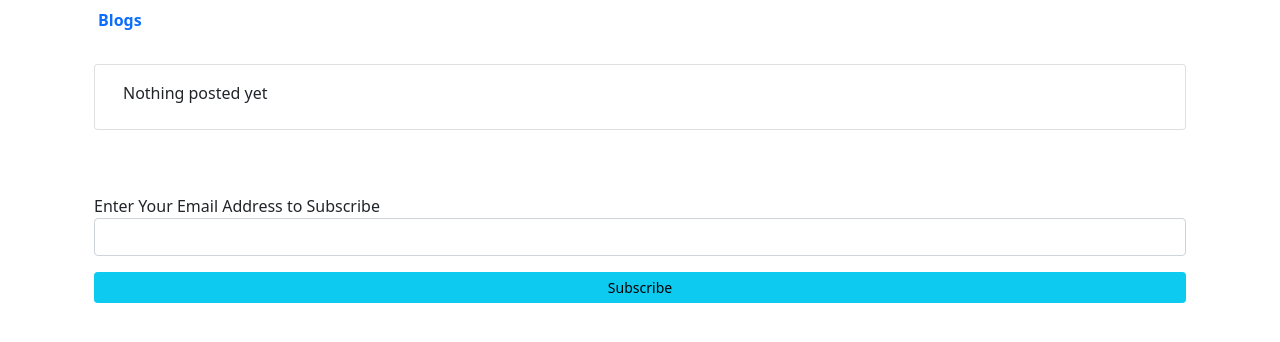
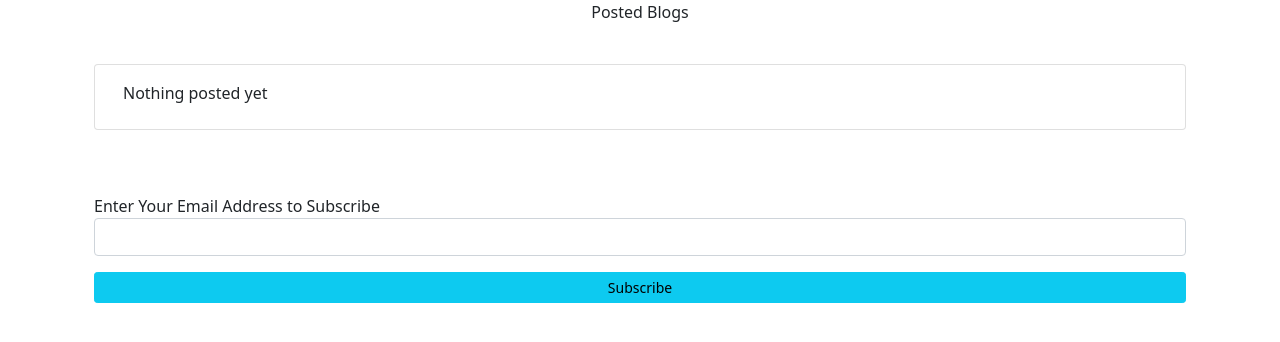
Before and after one commit to Abishag-Maitha/Pema-Blogs, a Flask app: page /blog/1 in a window 1280 px wide. Shown: the part 88-430 px from the top of the page. Run offline with Flask 2, Linux system fonts and the light colour scheme; data that the repository does not hold is empty; some libraries are stand-ins or nearby versions.

Commit message:
center 'blogs' index.html

```diff
--- a/app/main/views.py
+++ b/app/main/views.py
@@ -46,7 +46,7 @@ def update_profile(uname):
     return render_template('profile/update.html',form =form)
 
 @main.route('/new_blog', methods=['POST','GET'])
-# @login_required
+@login_required
 def new_blog():
     subscribers = Subscriber.query.all()
     form = Makepost()
--- a/app/templates/index.html
+++ b/app/templates/index.html
@@ -1,7 +1,9 @@
 {% extends "base.html" %} {% import 'macros.html' as macro %} {% block title %} Pema-Blogs {% endblock %} {% block content %}
 <div class="container" id="particles-js">
 
-    <div><a id="cats" class="nav-link" data-toggle="tab" href="#all"><strong>Blogs</strong> </a></div>
+    <div>
+        <p class="blogs text-center">Posted Blogs</p>
+    </div>
 
     <div class="tab-content">
         <div class="container tab-pane active" id="all"><br> {{ macro.display(blogs) }}
```
